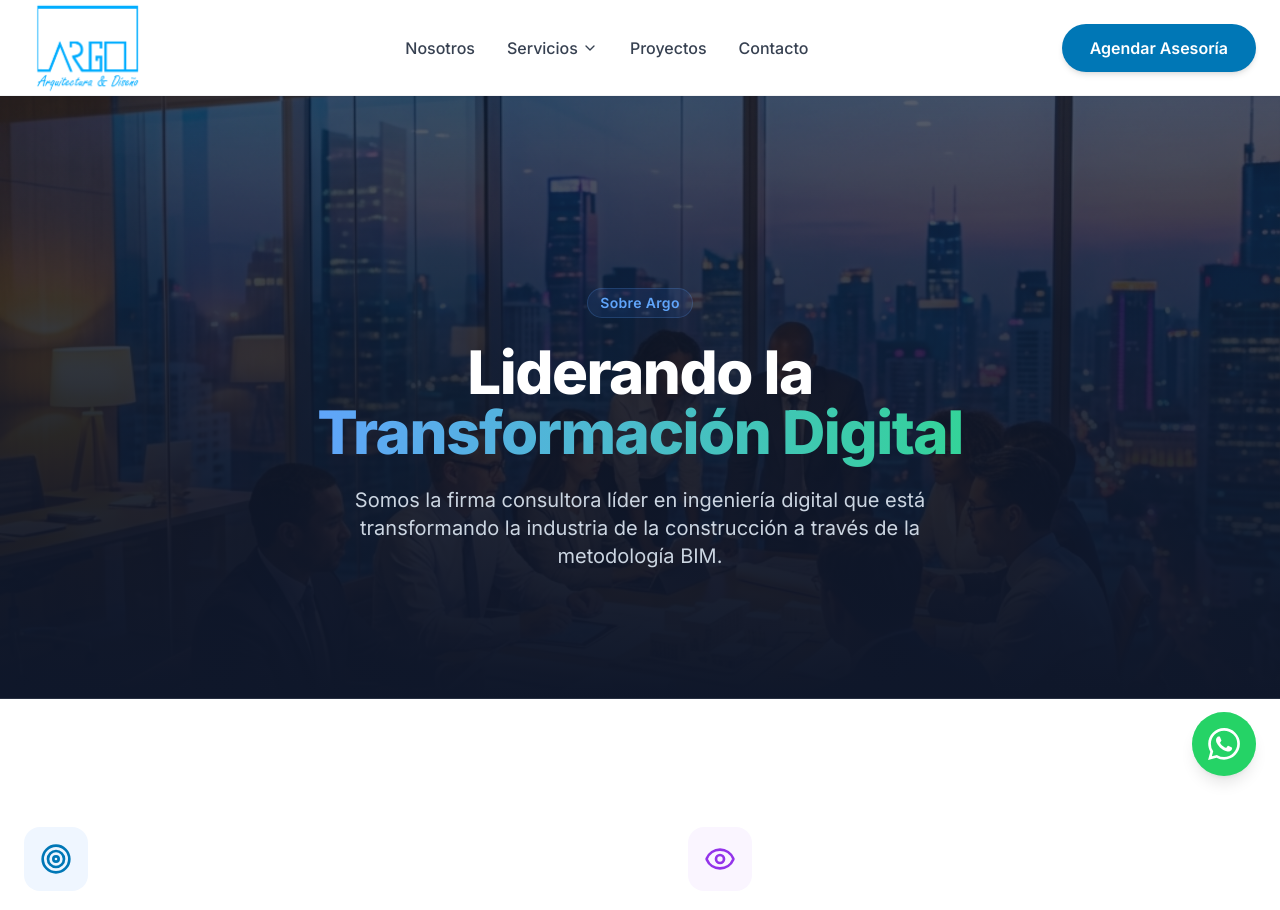
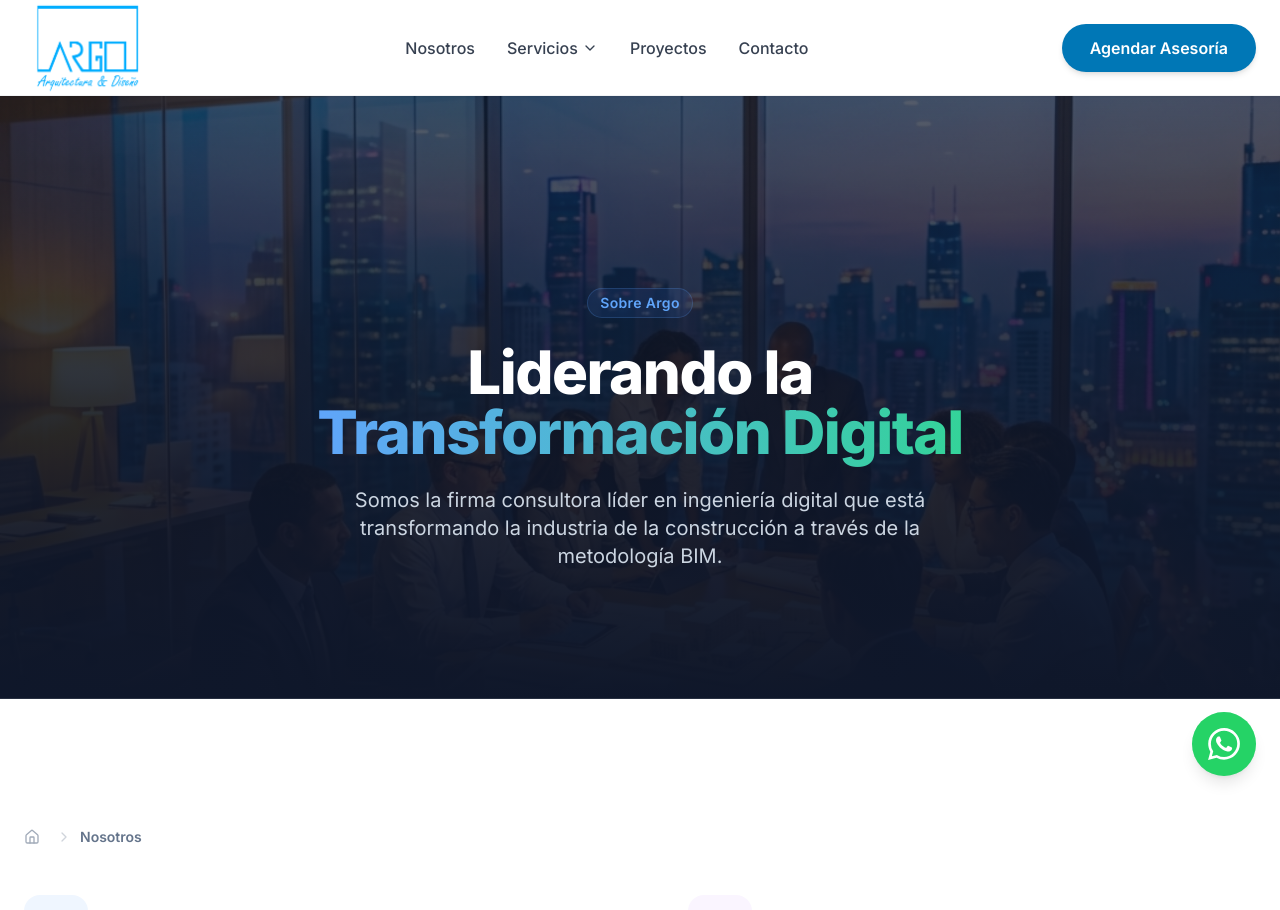
Before and after one commit to Cshion/argo-landing, a Next.js app: page /nosotros in a window 1280 px wide. Shown: the top 910 px of the page. Built offline with nearby package versions, Linux system fonts and the light colour scheme.

Commit message:
feat: Add PWA manifest, implement and integrate breadcrumbs component, and enhance Schema.org organization data.

```diff
--- a/src/app/layout.tsx
+++ b/src/app/layout.tsx
@@ -61,11 +61,24 @@ export default function RootLayout({
               url: siteConfig.url,
               logo: `${siteConfig.url}${siteConfig.ogImage}`,
               description: siteConfig.description,
+              address: {
+                "@type": "PostalAddress",
+                streetAddress: siteConfig.contact.address,
+                addressLocality: "Lima",
+                addressCountry: "PE"
+              },
+              contactPoint: {
+                "@type": "ContactPoint",
+                telephone: siteConfig.contact.displayPhone,
+                contactType: "customer service",
+                areaServed: "PE",
+                availableLanguage: "Spanish"
+              },
               sameAs: [
-                siteConfig.links.linkedin,
-                siteConfig.links.instagram,
-                siteConfig.links.facebook,
-                siteConfig.links.youtube,
+                siteConfig.socialLinks.linkedin,
+                siteConfig.socialLinks.instagram,
+                siteConfig.socialLinks.facebook,
+                siteConfig.socialLinks.youtube,
               ],
             }),
           }}
--- /dev/null
+++ b/src/app/manifest.ts
@@ -0,0 +1,21 @@
+import { MetadataRoute } from 'next';
+import { siteConfig } from '@/config/site';
+
+export default function manifest(): MetadataRoute.Manifest {
+    return {
+        name: siteConfig.name,
+        short_name: "Argo",
+        description: siteConfig.description,
+        start_url: '/',
+        display: 'standalone',
+        background_color: '#ffffff',
+        theme_color: '#ffffff',
+        icons: [
+            {
+                src: '/favicon.ico',
+                sizes: 'any',
+                type: 'image/x-icon',
+            },
+        ],
+    }
+}
--- a/src/app/nosotros/page.tsx
+++ b/src/app/nosotros/page.tsx
@@ -1,6 +1,7 @@
 import Link from 'next/link';
 import Image from 'next/image';
 import ContactSection from '@/components/ContactSection';
+import Breadcrumbs from '@/components/Breadcrumbs';
 import { Target, Eye, Shield, Users, Lightbulb, Zap } from 'lucide-react';
 import type { Metadata } from 'next';
 
@@ -41,6 +42,10 @@ export default function NosotrosPage() {
             {/* Mission & Vision */}
             <section className="py-20 lg:py-32">
                 <div className="container mx-auto px-6">
+                    <div className="mb-12">
+                        <Breadcrumbs className="text-slate-500 justify-center md:justify-start" />
+                    </div>
+
                     <div className="grid md:grid-cols-2 gap-16 lg:gap-24">
                         {/* Misión */}
                         <div className="flex flex-col gap-6">
--- a/src/app/proyectos/page.tsx
+++ b/src/app/proyectos/page.tsx
@@ -2,6 +2,7 @@ import { Metadata } from 'next';
 import Image from 'next/image';
 import ProjectsGrid from '@/components/ProjectsGrid';
 import ContactSection from '@/components/ContactSection';
+import Breadcrumbs from '@/components/Breadcrumbs';
 import { siteConfig } from '@/config/site';
 
 export const metadata: Metadata = {
@@ -63,7 +64,12 @@ export default function ProjectsPage() {
                 </div>
             </section>
 
-            <ProjectsGrid />
+            <section className="py-12 bg-slate-50">
+                <div className="container mx-auto px-6">
+                    <Breadcrumbs className="text-slate-500 mb-8" />
+                    <ProjectsGrid />
+                </div>
+            </section>
 
             <ContactSection />
         </main>
--- a/src/app/servicios/[slug]/page.tsx
+++ b/src/app/servicios/[slug]/page.tsx
@@ -1,9 +1,11 @@
 import { notFound } from 'next/navigation';
 import Image from 'next/image';
+import Link from 'next/link';
 import { services } from '@/data/services';
 import { siteConfig } from '@/config/site';
 import ContactSection from '@/components/ContactSection';
-import { CheckCircle } from 'lucide-react';
+import Breadcrumbs from '@/components/Breadcrumbs';
+import { CheckCircle, ArrowLeft } from 'lucide-react';
 import type { Metadata } from 'next';
 
 interface Props {
@@ -72,6 +74,7 @@ export default async function ServicePage({ params }: Props) {
                 </div>
 
                 <div className="container mx-auto px-6 relative z-10 pt-12 text-center">
+
                     <div className="flex justify-center mb-8">
                         <div className="w-20 h-20 bg-white/5 backdrop-blur-md rounded-2xl flex items-center justify-center border border-white/10 shadow-2xl">
                             <service.icon className="w-10 h-10 text-white" />
@@ -88,6 +91,10 @@ export default async function ServicePage({ params }: Props) {
             {/* Main Content */}
             <section className="py-24">
                 <div className="container mx-auto px-6">
+                    <div className="mb-12">
+                        <Breadcrumbs className="text-slate-500 justify-center md:justify-start" />
+                    </div>
+
                     {/* Benefits Section - New Interactive Content */}
                     {service.benefits && (
                         <div className="mb-24">
--- a/src/app/servicios/page.tsx
+++ b/src/app/servicios/page.tsx
@@ -1,3 +1,4 @@
+import Breadcrumbs from '@/components/Breadcrumbs';
 import Link from 'next/link';
 import Image from 'next/image';
 import { ArrowRight } from 'lucide-react';
@@ -40,6 +41,10 @@ export default function ServiciosPage() {
 
             <section className="py-20 lg:py-24">
                 <div className="container mx-auto px-6">
+                    <div className="mb-12">
+                        <Breadcrumbs className="text-slate-500 justify-center md:justify-start" />
+                    </div>
+
                     <div className="grid grid-cols-1 md:grid-cols-2 lg:grid-cols-2 gap-8 lg:gap-12">
                         {services.map((service, index) => (
                             <div key={index} className="group bg-white p-8 md:p-12 rounded-3xl shadow-sm border border-slate-100 hover:shadow-2xl hover:shadow-blue-900/5 hover:-translate-y-2 transition-all duration-500 flex flex-col items-start relative overflow-hidden">
--- /dev/null
+++ b/src/components/Breadcrumbs.tsx
@@ -0,0 +1,96 @@
+"use client";
+
+import Link from "next/link";
+import { usePathname } from "next/navigation";
+import { ChevronRight, Home } from "lucide-react";
+import { services } from "@/data/services"; // Map slugs to titles
+
+const routeNameMap: Record<string, string> = {
+    nosotros: "Nosotros",
+    servicios: "Servicios",
+    proyectos: "Proyectos",
+    contacto: "Contacto",
+};
+
+export default function Breadcrumbs({ className = "" }: { className?: string }) {
+    const pathname = usePathname();
+
+    // Don't show on home page
+    if (pathname === "/") return null;
+
+    const segments = pathname.split("/").filter((item) => item);
+
+    const breadcrumbItems = segments.map((segment, index) => {
+        const href = `/${segments.slice(0, index + 1).join("/")}`;
+
+        // 1. Check static map
+        let name = routeNameMap[segment];
+
+        // 2. Check dynamic services
+        if (!name) {
+            const service = services.find((s) => s.slug === segment);
+            if (service) name = service.title;
+        }
+
+        // 3. Fallback: Capitalize
+        if (!name) {
+            name = segment.charAt(0).toUpperCase() + segment.slice(1).replace(/-/g, " ");
+        }
+
+        return { name, href };
+    });
+
+    // Schema.org JSON-LD
+    const jsonLd = {
+        "@context": "https://schema.org",
+        "@type": "BreadcrumbList",
+        "itemListElement": [
+            {
+                "@type": "ListItem",
+                "position": 1,
+                "name": "Inicio",
+                "item": "https://argo.com" // Should match siteConfig.url
+            },
+            ...breadcrumbItems.map((item, index) => ({
+                "@type": "ListItem",
+                "position": index + 2,
+                "name": item.name,
+                "item": `https://argo.com${item.href}`
+            }))
+        ]
+    };
+
+    return (
+        <nav aria-label="Breadcrumb" className={`flex items-center text-sm ${className}`}>
+            <script
+                type="application/ld+json"
+                dangerouslySetInnerHTML={{ __html: JSON.stringify(jsonLd) }}
+            />
+            <ol className="flex items-center space-x-2">
+                <li>
+                    <Link href="/" className="opacity-60 hover:opacity-100 hover:text-blue-600 transition-all">
+                        <Home className="w-4 h-4" />
+                        <span className="sr-only">Inicio</span>
+                    </Link>
+                </li>
+                {breadcrumbItems.map((item, index) => {
+                    const isLast = index === breadcrumbItems.length - 1;
+                    return (
+                        <li key={item.href} className="flex items-center">
+                            <ChevronRight className="w-4 h-4 opacity-30 mx-2" />
+                            {isLast ? (
+                                <span className="font-semibold opacity-100" aria-current="page">
+                                    {item.name}
+                                </span>
+                            ) : (
+                                <Link href={item.href} className="opacity-60 hover:opacity-100 hover:text-blue-600 transition-all">
+                                    {item.name}
+                                </Link>
+                            )}
+                        </li>
+                    );
+                })}
+            </ol>
+        </nav>
+    );
+}
```
